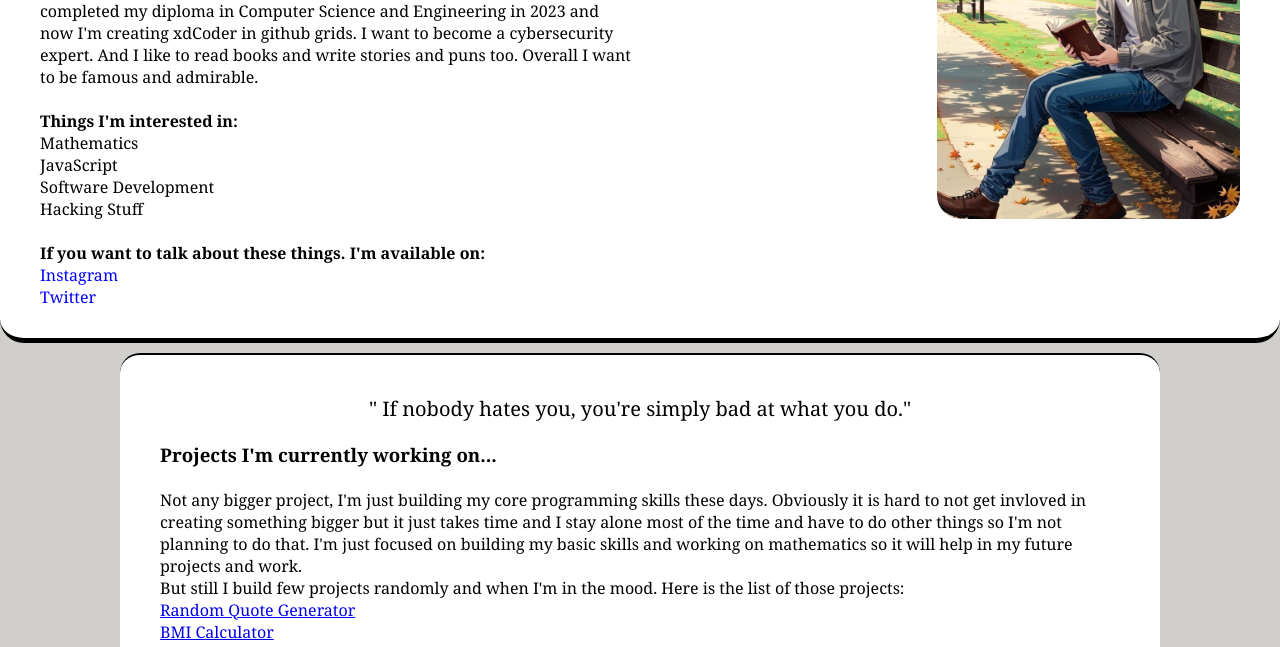
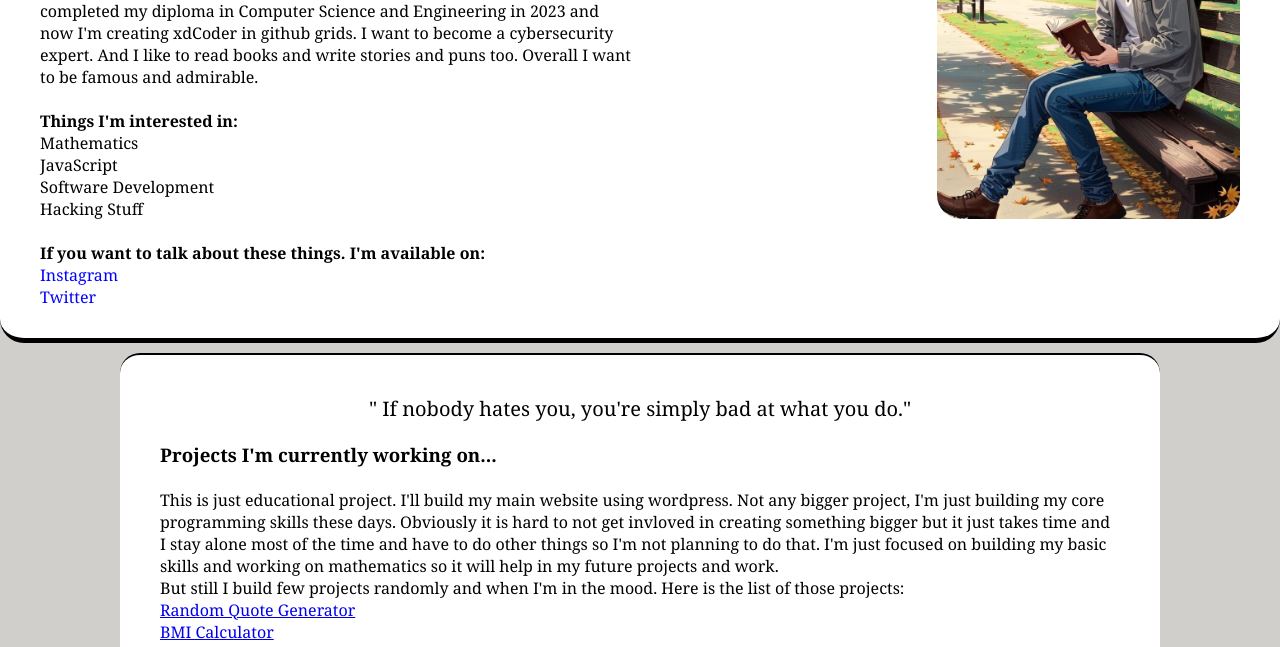
Before and after one commit to imadityaxd/myOwnWebsite, a website: page index.html in a window 1280 px wide. Shown: the part 305-952 px from the top of the page. Drawn offline with Linux system fonts and the light colour scheme.

Commit message:
second of the day

```diff
--- a/index.html
+++ b/index.html
@@ -55,6 +55,7 @@
             <h3>Projects I'm currently working on...</h3>
             <br/>
             <p>
+                This is just educational project. I'll build my main website using wordpress.
             Not any bigger project, I'm just building my core programming skills these days. Obviously it is hard to not get invloved in creating something bigger but it just takes time and I stay alone most of the time and have to do other things so I'm not planning to do that. I'm just focused on building my basic skills and working on mathematics so it will help in my future projects and work.<br/>
             But still I build few projects randomly and when I'm in the mood. Here is the list of those projects:
             <ul>
```
